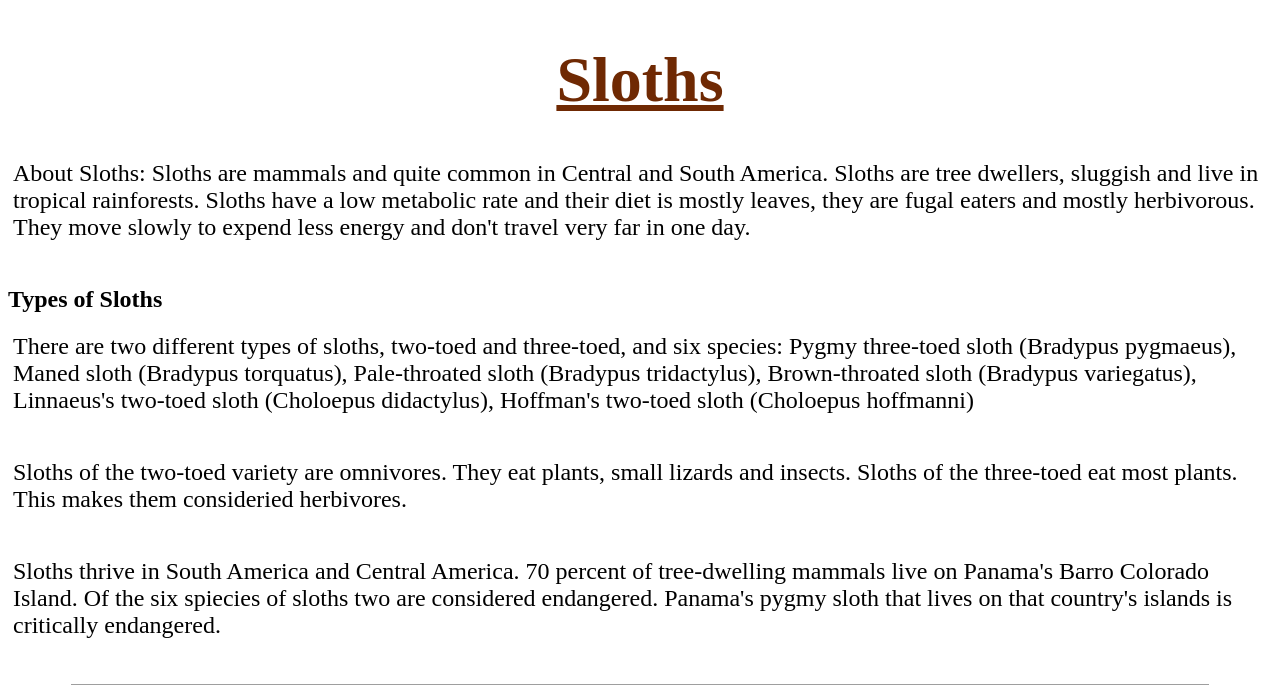
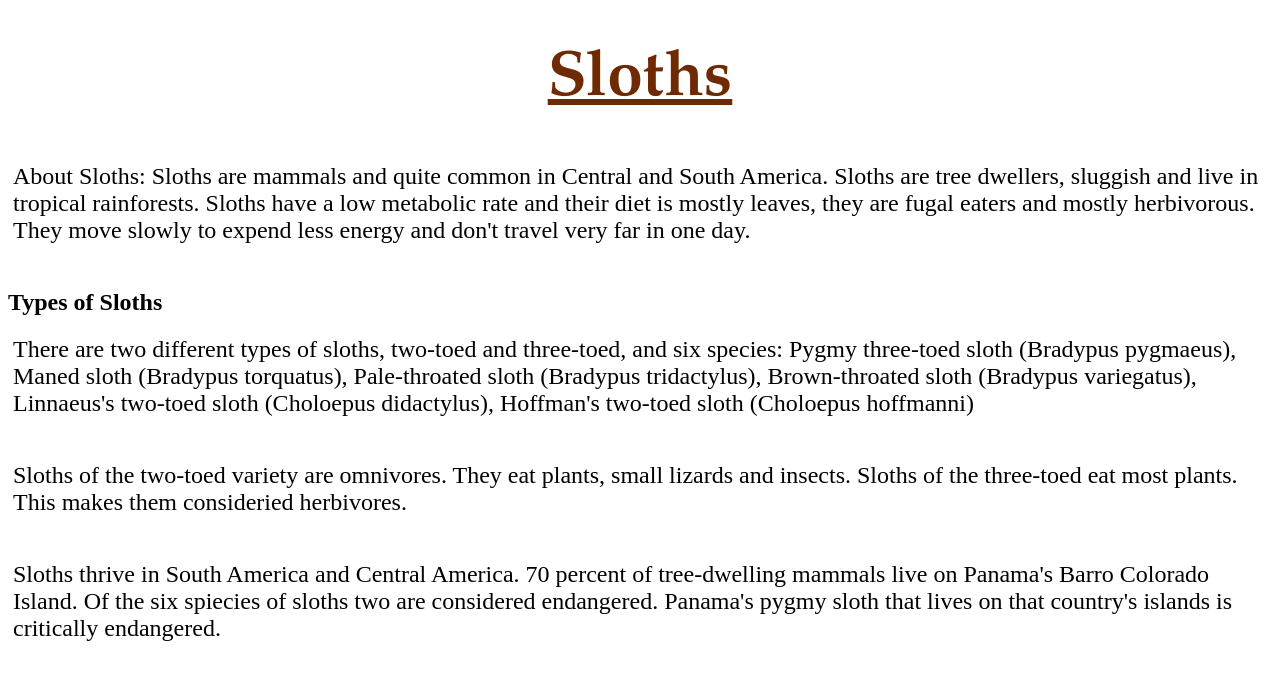
Before and after one commit to IanStoy/FirstRepository, a PHP site: page /index.html in a window 1280 px wide. Shown: the top 685 px of the page. Run offline with PHP 8.4, Linux system fonts and the light colour scheme; grey boxes are pictures that could not be loaded.

Commit message:
Add files via upload

```diff
--- a/sloths_style.css
+++ b/sloths_style.css
@@ -4,10 +4,10 @@
 	margin: 15px 15px 15px 15px;
 	border-color: blue;}
 
-	p1. {font-family: Arial;}
+	p1 {font-family: Arial;}
 
-	h1. {font-family: Palatino; font-color: green;}
-	h2. {font-family: font-family: "Courier"; font-color: pink;}
+	h1 {font-family: Palatino; font-color: green;}
+	h2 {font-family: font-family: "Courier"; font-color: pink;}
 
 		fancy. {border-style: solid;
 			border-color: orange;
```
